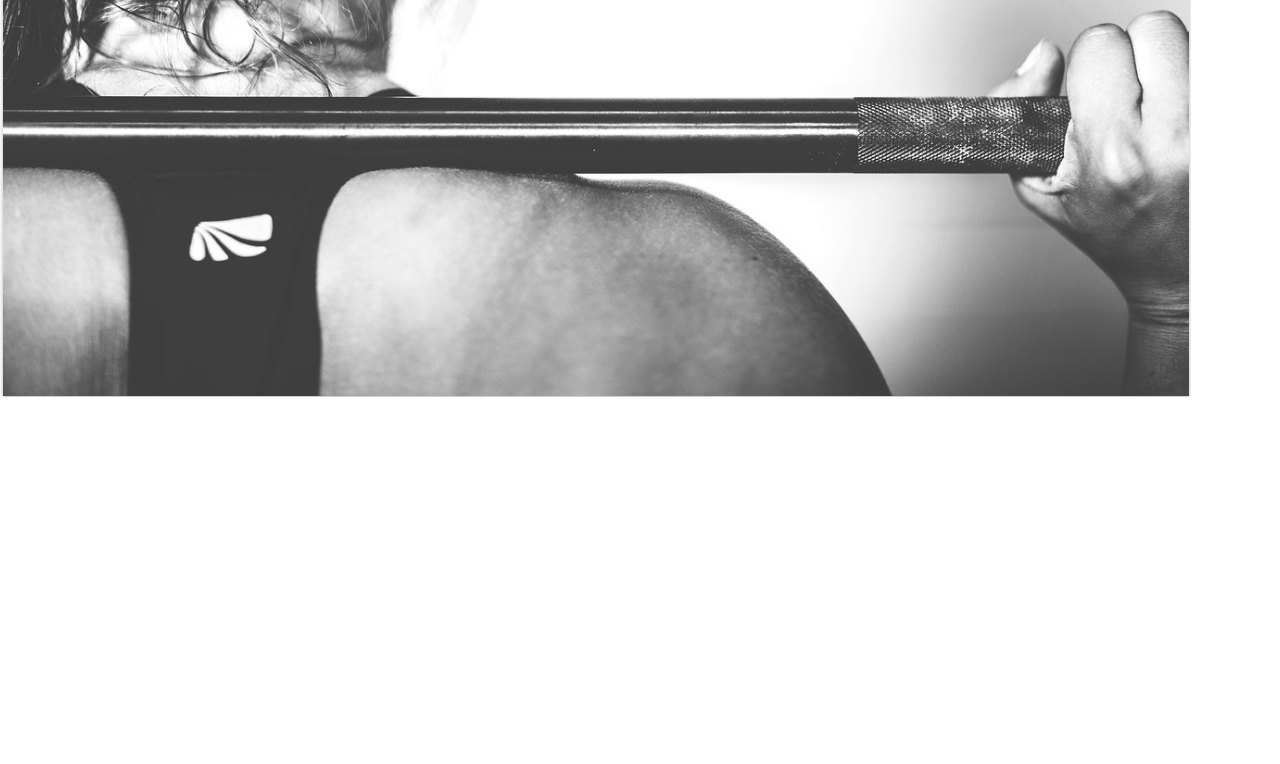
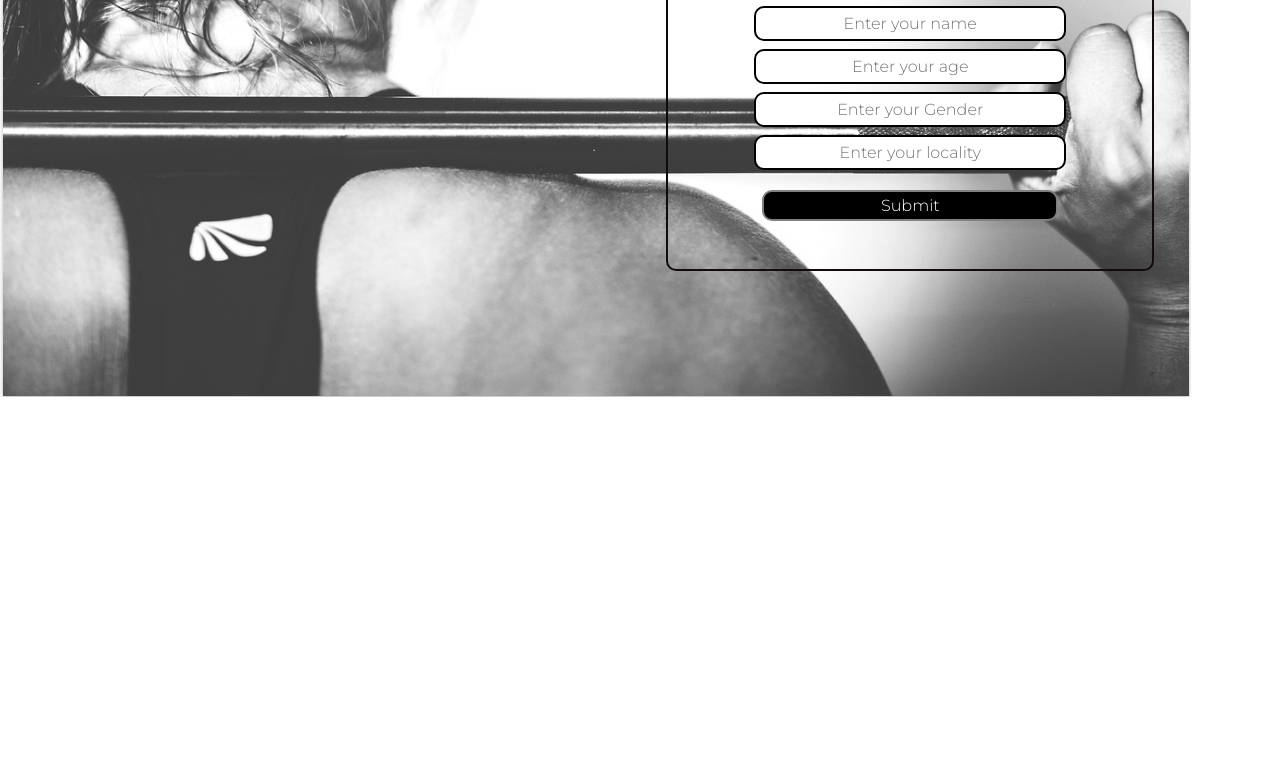
Before and after one commit to arcVaishali/arcVaishali.github.io, a plain HTML site: page index.html in a window 1280 px wide. Shown: the part 336-1100 px from the top of the page. Drawn offline with Linux system fonts and the light colour scheme; a web font is replaced by a local one.

Commit message:
User Sign-up added and styled

```diff
--- a/index.html
+++ b/index.html
@@ -93,6 +93,34 @@
         .btn:hover{
             background-color: rgb(55, 55, 55);
         }
+
+        .container{
+            border:2px solid rgb(19, 10, 10);
+            color:black;
+            margin: 95px 666px;
+            padding: 28px 31px;
+            width:33%;
+            border-radius: 10px;
+        }
+        .form-group input{
+            text-align:center;
+            display:block;
+            width:70%;
+            margin: 8px auto;
+            padding:6px;
+            border: 2px solid black;
+            border-radius:10px;
+            font-size:16px;
+            font-family: 'Montserrat', sans-serif;
+        }
+        .container h1{
+            text-align:center;
+        }
+        .container button{
+            display:block;
+            width:70%;
+            margin:20px auto;
+        }
     </style>
 </head>
 <body>
@@ -119,5 +147,31 @@
 
     </header>
 
+    <div class="container">
+        <h1>Join the best gym of Delhi now!</h1>
+        <form action="no-action.php">
+            <div class="form-group">
+                <input type="text" name="" placeholder="Enter your name" id="">
+            </div>
+
+            <div class="form-group">
+                <input type="text" name="" placeholder="Enter your age" id="">
+            </div>
+
+            <div class="form-group">
+                <input type="text" name="" placeholder="Enter your Gender" id="">
+            </div>
+
+            <div class="form-group">
+                <input type="text" name="" placeholder="Enter your locality" id="">
+            </div>
+
+            <button class="btn">
+                Submit
+            </button>
+
+        </form>
+    </div>
+
 </body>
 </html>
```
